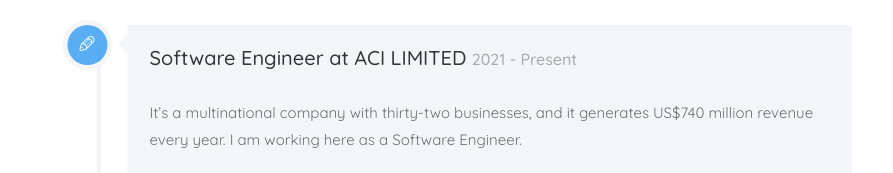
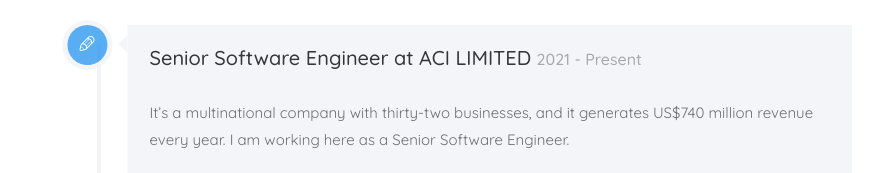
Before and after one commit to turjoridoy/turjoridoy.github.io, a plain HTML site: page index.html in a window 1280 px wide. Shown: the part 4260-4433 px from the top of the page, without its empty margins (325-1218 px from the left). Drawn offline with nearby package versions, Linux system fonts and the light colour scheme; files whose address does not match are found by name; a web font is replaced by a local one.

Commit message:
Update index.html

```diff
--- a/index.html
+++ b/index.html
@@ -442,8 +442,8 @@
 					               </div>
 
 					               <div class="timeline-label">
-					                  <h2><a href="#">Software Engineer at ACI LIMITED</a> <span>2021 - Present</span></h2>
-					                  <p>It’s a multinational company with thirty-two businesses, and it generates US$740 million revenue every year. I am working here as a Software Engineer.</p>
+					                  <h2><a href="#">Senior Software Engineer at ACI LIMITED</a> <span>2021 - Present</span></h2>
+					                  <p>It’s a multinational company with thirty-two businesses, and it generates US$740 million revenue every year. I am working here as a Senior Software Engineer.</p>
 									  <ul>
 										<li>Developed custom Map API using Django Framework</li>
 										<li>Developed an ERP system for ACI Agro Business</li>
```
